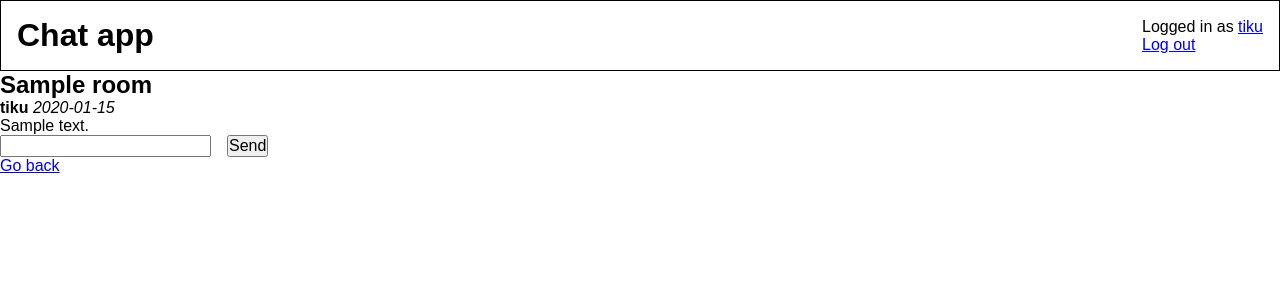
After one commit to mkankaan/csbproject, a Flask app: page /room/1 in a window 1280 px wide. The commit adds this page. Shown: the top 300 px of the page. Run offline with Flask 3, Linux system fonts and the light colour scheme; a user stored in the database is signed in; data comes from the database, SQL or seed files in the repository; tables that the repository leaves empty hold one stand-in row (values such as "Sample post").

Commit message:
Implement ability to send messages

```diff
--- a/app.py
+++ b/app.py
@@ -8,6 +8,8 @@ from flask import abort
 import sqlite3
 
 import users
+import rooms
+import messages
 
 app = Flask(__name__)
 app.secret_key = "1"
@@ -85,4 +87,57 @@ def user_page(user_id):
     if not user:
         abort(404)
 
-    return render_template("user.html", user=user)
+    user_rooms = rooms.get_user_rooms(user_id)
+    chat_rooms = {}
+
+    for room in user_rooms:
+        room_id = room["id"]
+        chat_rooms[room_id] = { "id": room_id,
+                               "name": room["name"],
+                               "joined": room["joined"],
+                               "members": []}
+        members = list(rooms.get_room_members(room_id))
+
+        for member in members:
+            chat_rooms[room_id]["members"].append(member["username"])
+
+    return render_template("user.html", user=user, chat_rooms = chat_rooms)
+
+
+@app.route("/new_room", methods=["GET", "POST"])
+def new_room():
+    if request.method == "GET":
+        return render_template("new_room.html")
+
+    if request.method == "POST":
+        room_name = request.form["room_name"]
+        user_id = session["user_id"]
+        print("create chat room", room_name, "user", user_id)
+
+        rooms.create_room(room_name, user_id)
+        return redirect("/user/" + str(session["user_id"]))
+
+
+@app.route("/room/<int:room_id>")
+def chat_room(room_id):
+    room = rooms.get_room(room_id)
+    user = users.get_user(session["user_id"])
+
+    if not room:
+        abort(404)
+
+    room_messages = messages.get_messages_by_room(room_id)
+    print("msg:")
+    print(room_messages)
+
+    return render_template("room.html", room=room, user=user, messages=room_messages)
+
+
+@app.route("/new_message", methods=["POST"])
+def new_message():
+    if request.method == "POST":
+        room_id = request.form["room_id"]
+        content = request.form["content"]
+        user_id = session["user_id"]
+        messages.create_message(user_id, room_id, content)
+        return redirect("/room/" + str(room_id))
--- /dev/null
+++ b/members.py
@@ -0,0 +1,6 @@
+import db
+
+
+def add_member(user_id, room_id):
+    sql = f"INSERT INTO members (user_id, room_id) VALUES ('{user_id}', '{room_id}')"
+    db.execute(sql)
--- /dev/null
+++ b/messages.py
@@ -0,0 +1,17 @@
+import db
+
+
+def create_message(user_id, room_id, content):
+    sql = f"""
+        INSERT INTO messages (user_id, room_id, content, time)
+        VALUES ('{user_id}', '{room_id}','{content}', datetime('now'))
+        """
+    db.execute(sql)
+
+
+def get_messages_by_room(room_id):
+    sql = """SELECT users.username, messages.content, messages.time
+            FROM messages
+            LEFT JOIN users on users.id = messages.user_id
+            """
+    return db.query(sql)
--- /dev/null
+++ b/rooms.py
@@ -0,0 +1,44 @@
+import db
+import members
+
+
+def create_room(room_name, user_id):
+    sql = f"INSERT INTO rooms (name, owner) VALUES ('{room_name}', '{user_id}')"
+    db.execute(sql)
+
+    new_room_id = last_room_by_user(user_id)
+    members.add_member(user_id, new_room_id)
+
+
+def get_user_rooms(user_id):
+    sql = """SELECT rooms.id, rooms.name, members.joined as joined
+            FROM rooms
+            LEFT JOIN users ON rooms.owner = users.id
+            LEFT JOIN members ON rooms.id = members.room_id
+            WHERE members.user_id = ?"""
+    return db.query(sql, [user_id])
+
+
+def get_room(room_id):
+    sql = "SELECT id, name FROM rooms WHERE id = ?"
+    result = db.query(sql, [room_id])
+    return result[0] if result else None
+
+
+def get_room_members(room_id):
+    sql = """SELECT members.user_id, users.username
+            FROM members
+            LEFT JOIN users ON users.id = members.user_id
+            WHERE room_id = ?"""
+    return db.query(sql, [room_id])
+
+
+# workaround for lastrowid which didn't seem to work with executescript
+def last_room_by_user(user_id):
+    sql = """SELECT id
+             FROM rooms
+             WHERE owner = ?
+             ORDER BY id DESC
+             LIMIT 1"""
+    result = db.query(sql, [user_id])
+    return result[0][0] if result else None
--- a/static/main.css
+++ b/static/main.css
@@ -26,3 +26,36 @@ header {
     border: 1px solid #000000;
     padding: 1em;
 }
+
+form {
+    max-width: fit-content;
+    display: grid;
+    gap: .5rem 1rem;
+    grid-template-columns: auto auto;
+}
+
+.center {
+    margin-top: 20vh;
+    display: grid;
+    justify-items: center;
+    align-items: center;
+    gap: 2rem;
+}
+
+form.vertical-form {
+    display: grid;
+    align-content: center;
+    grid-template-columns: auto;
+}
+
+.message + .message {
+    margin-top: 1rem;
+}
+
+.username {
+    font-weight: bold;
+}
+
+.date {
+    font-style: italic;
+}
--- a/templates/layout.html
+++ b/templates/layout.html
@@ -15,8 +15,10 @@
                   >{{ session.username }}</a
                 >
                 </p>
+                <a href="/logout">Log out</a>
                 {% else %}
                 <a href="/login">Log in</a>
+                <a href="/register">Register</a>
                 {% endif %}
             </div>
         </header>
--- /dev/null
+++ b/templates/room.html
@@ -0,0 +1,29 @@
+{% extends "layout.html" %} {% block title %}{{ room.name }}{% endblock %} {% block content %}
+    <h2>{{ room.name }}</h2>
+
+    {% for message in messages %}
+    <div class="message">
+        <span class="username">{{ message.username }}</span>
+        <span class="date">{{ message.time }}</span>
+        <p>{{ message.content }}</p>
+    </div>
+    {% endfor %}
+
+    <form action="/new_message" method="post">
+        <!-- csrf -->
+        <input
+            type="text"
+            id="content"
+            name="content"
+        />
+        <input
+        type="hidden"
+        name="room_id"
+        value="{{ room.id }}"
+      />
+        <input type="submit" value="Send" />
+    </form>
+
+    <a href="/user/{{ user.id }}">Go back</a>
+
+{% endblock %}
--- a/users.py
+++ b/users.py
@@ -7,7 +7,7 @@ def create_user(username, password):
 
 
 def get_user(user_id):
-    sql = "SELECT username FROM users WHERE id = ?"
+    sql = "SELECT id, username FROM users WHERE id = ?"
     result = db.query(sql, [user_id])
     return result[0] if result else None
 
```
Also changed, not shown: templates/login.html (+2 -6 lines), templates/new_room.html (added, +20 -0 lines), templates/register.html (+5 -9 lines), templates/user.html (+11 -5 lines).
